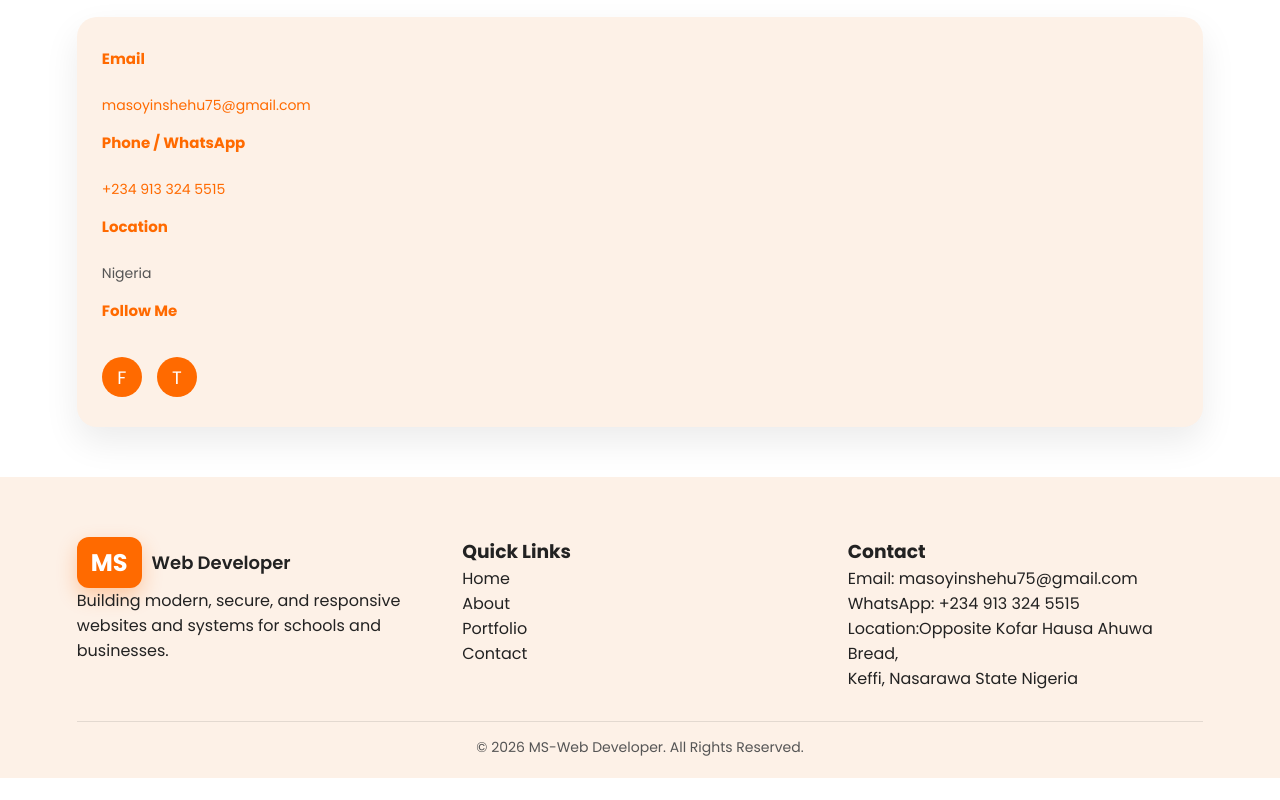
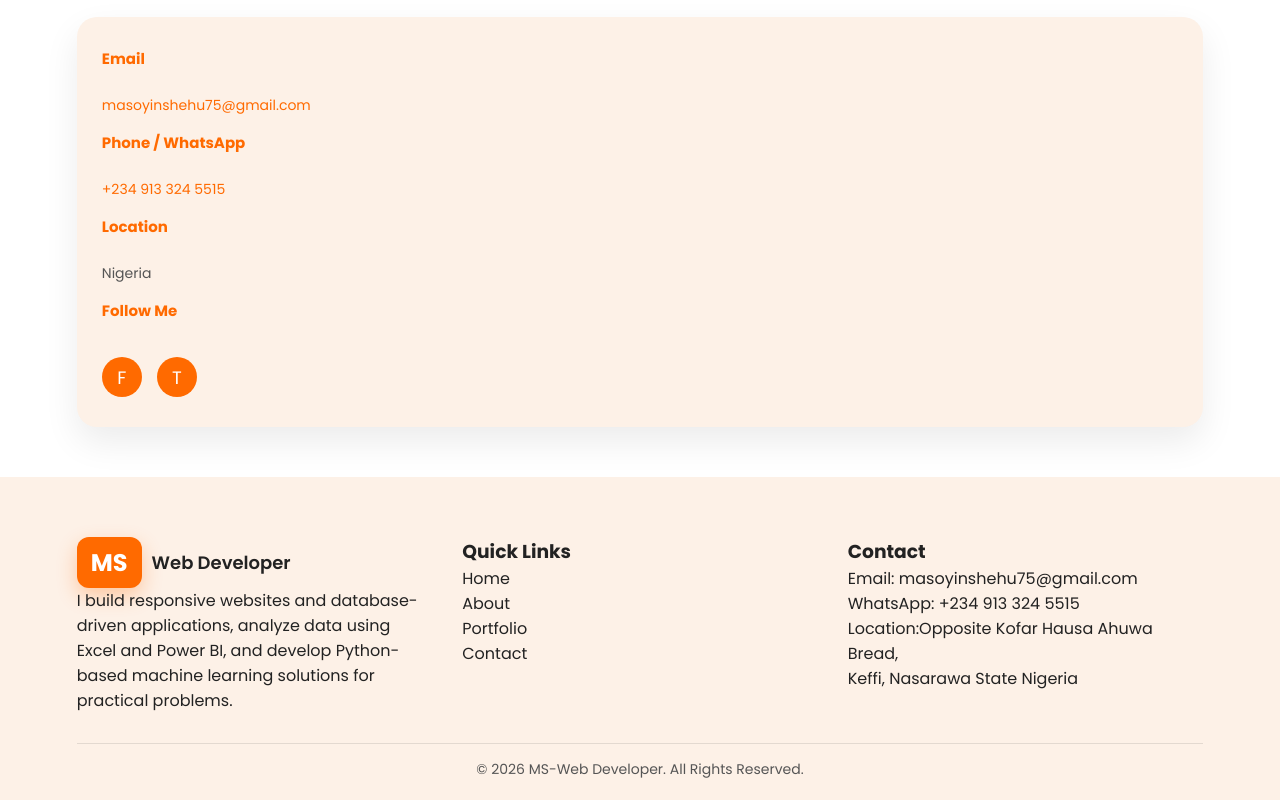
Before and after one commit to masoyin/Portfolio, a plain HTML site: page contact.html in a window 1280 px wide. Shown: the part 327-1127 px from the top of the page. Before the commit the page ends 1105 px from the top, so only its background shows below. Drawn offline with Linux system fonts and the light colour scheme.

Commit message:
Update contact.html

```diff
--- a/contact.html
+++ b/contact.html
@@ -298,7 +298,7 @@ nav ul li{
                 <span class="logo-box">MS</span>
                 <span class="logo-text">Web Developer</span>
             </h2>
-            <p>Building modern, secure, and responsive websites and systems for schools and businesses.</p>
+            <p>I build responsive websites and database-driven applications, analyze data using Excel and Power BI, and develop Python-based machine learning solutions for practical problems.</p>
         </div>
         <div class="footer-links">
             <h3>Quick Links</h3>
```
